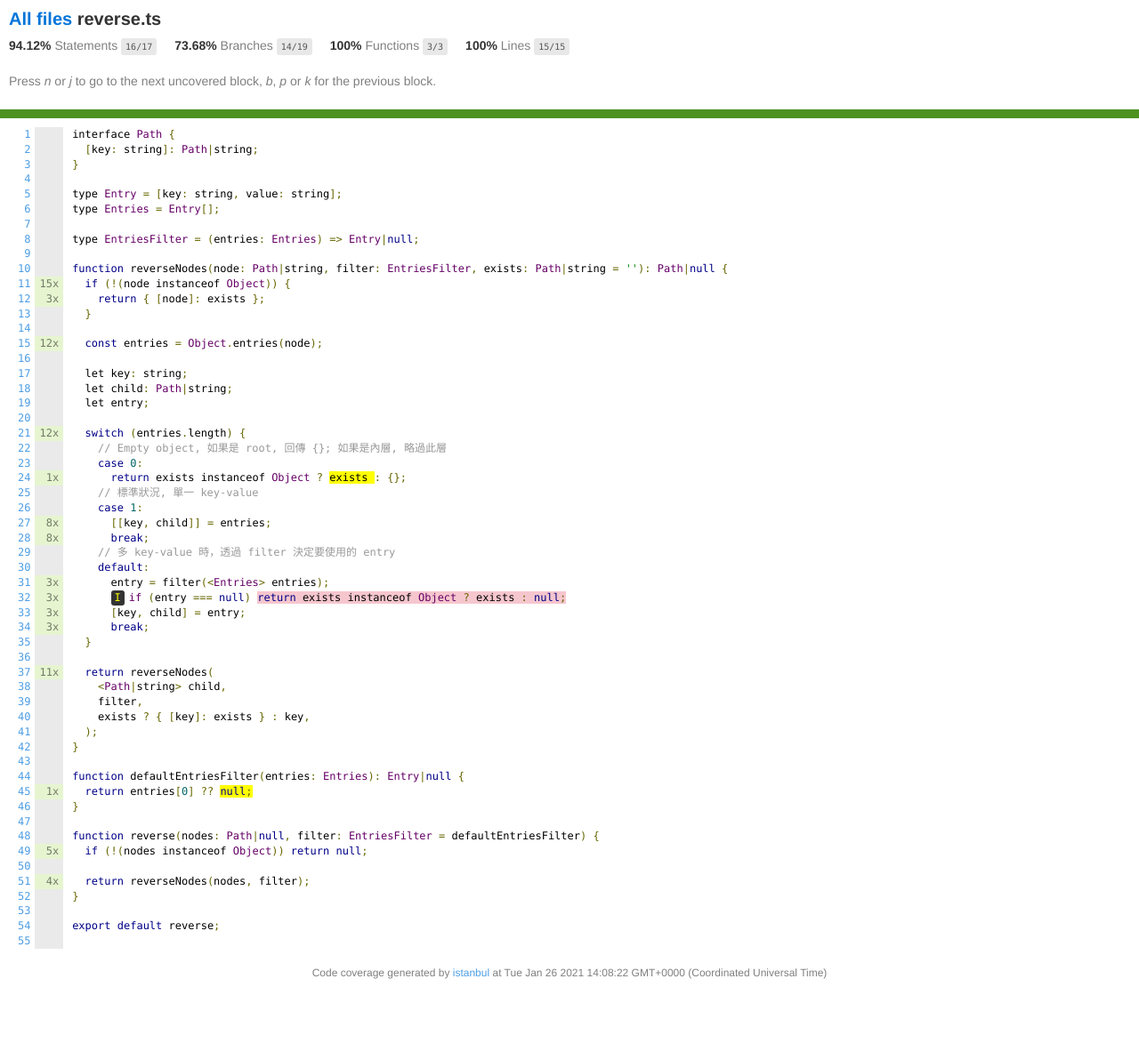
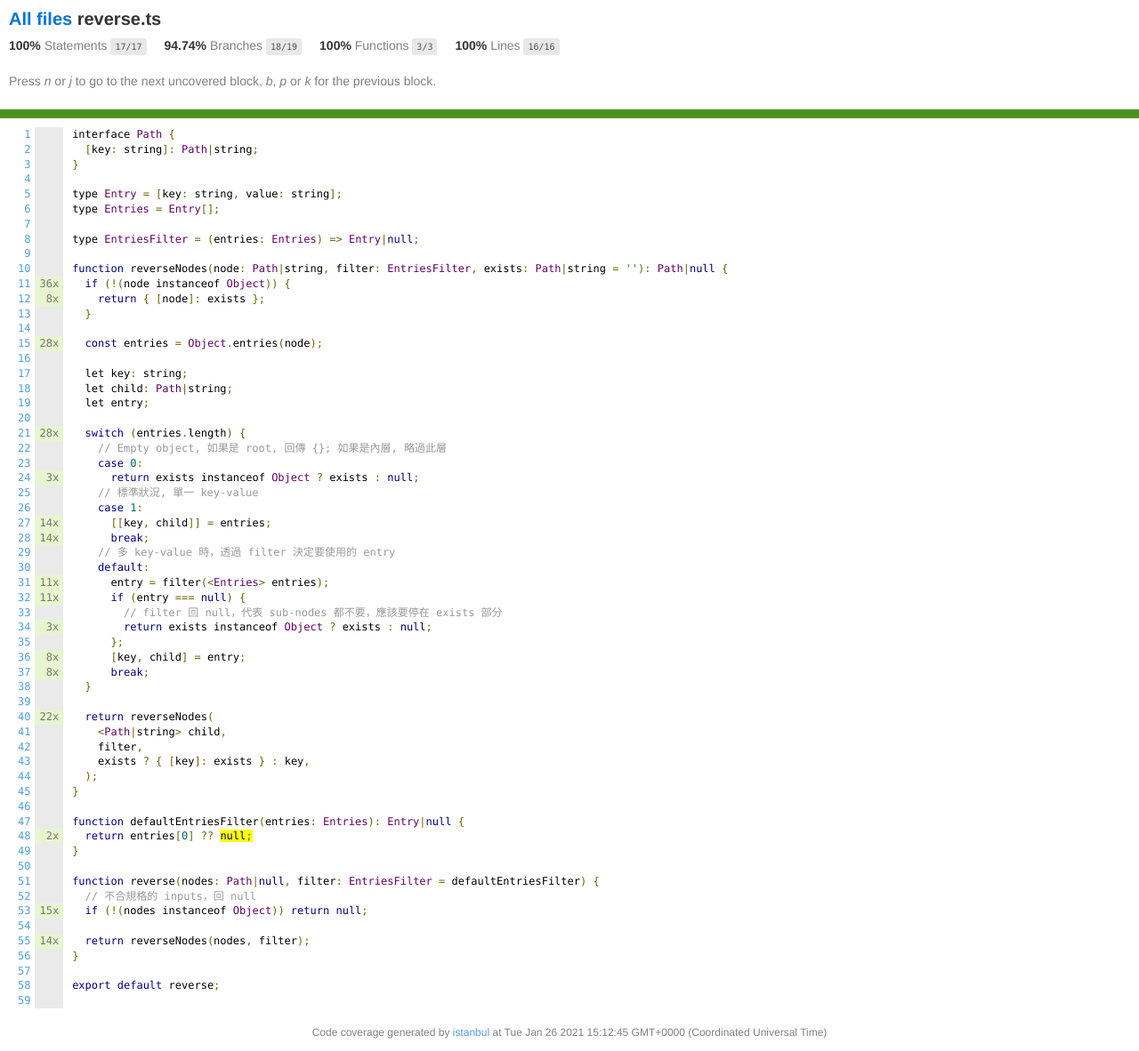
Before and after one commit to o-p/i-deserve-to-be-hired, a plain HTML site: page reverse.ts.html in a window 1280 px wide. Shown: the whole page at 89% size. Before the commit the page ends 1115 px from the top, so only its background shows below. Drawn offline with Linux system fonts and the light colour scheme.

Commit message:
Deploying to gh-pages from  @ 96f660ac6bb3892bcdd5c2b931533669706ac4f8 🚀

```diff
--- a/reverse.ts.html
+++ b/reverse.ts.html
@@ -23,16 +23,16 @@
         <div class='clearfix'>
 
             <div class='fl pad1y space-right2'>
-                <span class="strong">94.12% </span>
+                <span class="strong">100% </span>
                 <span class="quiet">Statements</span>
-                <span class='fraction'>16/17</span>
+                <span class='fraction'>17/17</span>
             </div>
 
 
             <div class='fl pad1y space-right2'>
-                <span class="strong">73.68% </span>
+                <span class="strong">94.74% </span>
                 <span class="quiet">Branches</span>
-                <span class='fraction'>14/19</span>
+                <span class='fraction'>18/19</span>
             </div>
 
 
@@ -46,7 +46,7 @@
             <div class='fl pad1y space-right2'>
                 <span class="strong">100% </span>
                 <span class="quiet">Lines</span>
-                <span class='fraction'>15/15</span>
+                <span class='fraction'>16/16</span>
             </div>
 
 
@@ -111,7 +111,11 @@
 <a name='L52'></a><a href='#L52'>52</a>
 <a name='L53'></a><a href='#L53'>53</a>
 <a name='L54'></a><a href='#L54'>54</a>
-<a name='L55'></a><a href='#L55'>55</a></td><td class="line-coverage quiet"><span class="cline-any cline-neutral">&nbsp;</span>
+<a name='L55'></a><a href='#L55'>55</a>
+<a name='L56'></a><a href='#L56'>56</a>
+<a name='L57'></a><a href='#L57'>57</a>
+<a name='L58'></a><a href='#L58'>58</a>
+<a name='L59'></a><a href='#L59'>59</a></td><td class="line-coverage quiet"><span class="cline-any cline-neutral">&nbsp;</span>
 <span class="cline-any cline-neutral">&nbsp;</span>
 <span class="cline-any cline-neutral">&nbsp;</span>
 <span class="cline-any cline-neutral">&nbsp;</span>
@@ -121,33 +125,36 @@
 <span class="cline-any cline-neutral">&nbsp;</span>
 <span class="cline-any cline-neutral">&nbsp;</span>
 <span class="cline-any cline-neutral">&nbsp;</span>
-<span class="cline-any cline-yes">15x</span>
-<span class="cline-any cline-yes">3x</span>
+<span class="cline-any cline-yes">36x</span>
+<span class="cline-any cline-yes">8x</span>
 <span class="cline-any cline-neutral">&nbsp;</span>
 <span class="cline-any cline-neutral">&nbsp;</span>
-<span class="cline-any cline-yes">12x</span>
+<span class="cline-any cline-yes">28x</span>
 <span class="cline-any cline-neutral">&nbsp;</span>
 <span class="cline-any cline-neutral">&nbsp;</span>
 <span class="cline-any cline-neutral">&nbsp;</span>
 <span class="cline-any cline-neutral">&nbsp;</span>
 <span class="cline-any cline-neutral">&nbsp;</span>
-<span class="cline-any cline-yes">12x</span>
+<span class="cline-any cline-yes">28x</span>
 <span class="cline-any cline-neutral">&nbsp;</span>
 <span class="cline-any cline-neutral">&nbsp;</span>
-<span class="cline-any cline-yes">1x</span>
+<span class="cline-any cline-yes">3x</span>
 <span class="cline-any cline-neutral">&nbsp;</span>
+<span class="cline-any cline-neutral">&nbsp;</span>
+<span class="cline-any cline-yes">14x</span>
+<span class="cline-any cline-yes">14x</span>
+<span class="cline-any cline-neutral">&nbsp;</span>
+<span class="cline-any cline-neutral">&nbsp;</span>
+<span class="cline-any cline-yes">11x</span>
+<span class="cline-any cline-yes">11x</span>
+<span class="cline-any cline-neutral">&nbsp;</span>
+<span class="cline-any cline-yes">3x</span>
 <span class="cline-any cline-neutral">&nbsp;</span>
 <span class="cline-any cline-yes">8x</span>
 <span class="cline-any cline-yes">8x</span>
 <span class="cline-any cline-neutral">&nbsp;</span>
 <span class="cline-any cline-neutral">&nbsp;</span>
-<span class="cline-any cline-yes">3x</span>
-<span class="cline-any cline-yes">3x</span>
-<span class="cline-any cline-yes">3x</span>
-<span class="cline-any cline-yes">3x</span>
-<span class="cline-any cline-neutral">&nbsp;</span>
-<span class="cline-any cline-neutral">&nbsp;</span>
-<span class="cline-any cline-yes">11x</span>
+<span class="cline-any cline-yes">22x</span>
 <span class="cline-any cline-neutral">&nbsp;</span>
 <span class="cline-any cline-neutral">&nbsp;</span>
 <span class="cline-any cline-neutral">&nbsp;</span>
@@ -155,13 +162,14 @@
 <span class="cline-any cline-neutral">&nbsp;</span>
 <span class="cline-any cline-neutral">&nbsp;</span>
 <span class="cline-any cline-neutral">&nbsp;</span>
-<span class="cline-any cline-yes">1x</span>
+<span class="cline-any cline-yes">2x</span>
 <span class="cline-any cline-neutral">&nbsp;</span>
 <span class="cline-any cline-neutral">&nbsp;</span>
 <span class="cline-any cline-neutral">&nbsp;</span>
-<span class="cline-any cline-yes">5x</span>
 <span class="cline-any cline-neutral">&nbsp;</span>
-<span class="cline-any cline-yes">4x</span>
+<span class="cline-any cline-yes">15x</span>
+<span class="cline-any cline-neutral">&nbsp;</span>
+<span class="cline-any cline-yes">14x</span>
 <span class="cline-any cline-neutral">&nbsp;</span>
 <span class="cline-any cline-neutral">&nbsp;</span>
 <span class="cline-any cline-neutral">&nbsp;</span>
@@ -188,7 +196,7 @@ function reverseNodes(node: Path|string, filter: EntriesFilter, exists: Path|str
   switch (entries.length) {
     // Empty object, 如果是 root, 回傳 {}; 如果是內層, 略過此層
     case 0:
-      return exists instanceof Object ? <span class="branch-0 cbranch-no" title="branch not covered" >exists </span>: {};
+      return exists instanceof Object ? exists : null;
     // 標準狀況, 單一 key-value
     case 1:
       [[key, child]] = entries;
@@ -196,7 +204,10 @@ function reverseNodes(node: Path|string, filter: EntriesFilter, exists: Path|str
     // 多 key-value 時，透過 filter 決定要使用的 entry
     default:
       entry = filter(&lt;Entries&gt; entries);
-      <span class="missing-if-branch" title="if path not taken" >I</span>if (entry === null) <span class="cstat-no" title="statement not covered" >return exists instanceof Object ? exists : null;</span>
+      if (entry === null) {
+        // filter 回 null，代表 sub-nodes 都不要，應該要停在 exists 部分
+        return exists instanceof Object ? exists : null;
+      };
       [key, child] = entry;
       break;
   }
@@ -213,6 +224,7 @@ function defaultEntriesFilter(entries: Entries): Entry|null {
 }
 &nbsp;
 function reverse(nodes: Path|null, filter: EntriesFilter = defaultEntriesFilter) {
+  // 不合規格的 inputs，回 null
   if (!(nodes instanceof Object)) return null;
 &nbsp;
   return reverseNodes(nodes, filter);
@@ -226,7 +238,7 @@ export default reverse;
             <div class='footer quiet pad2 space-top1 center small'>
                 Code coverage generated by
                 <a href="https://istanbul.js.org/" target="_blank">istanbul</a>
-                at Tue Jan 26 2021 14:08:22 GMT+0000 (Coordinated Universal Time)
+                at Tue Jan 26 2021 15:12:45 GMT+0000 (Coordinated Universal Time)
             </div>
         </div>
         <script src="prettify.js"></script>
```
Also changed, not shown: index.html (+13 -13 lines), simple-reverse.ts.html (+1 -1 lines).
